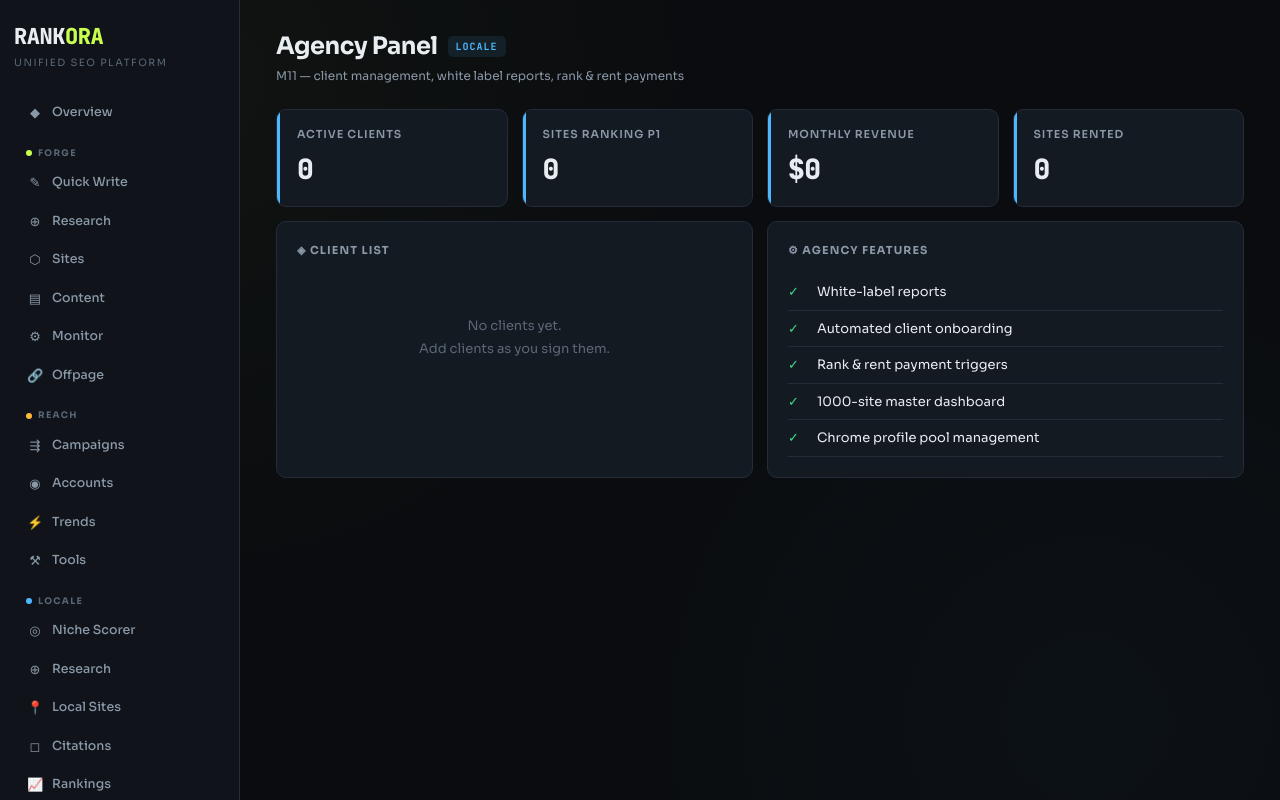
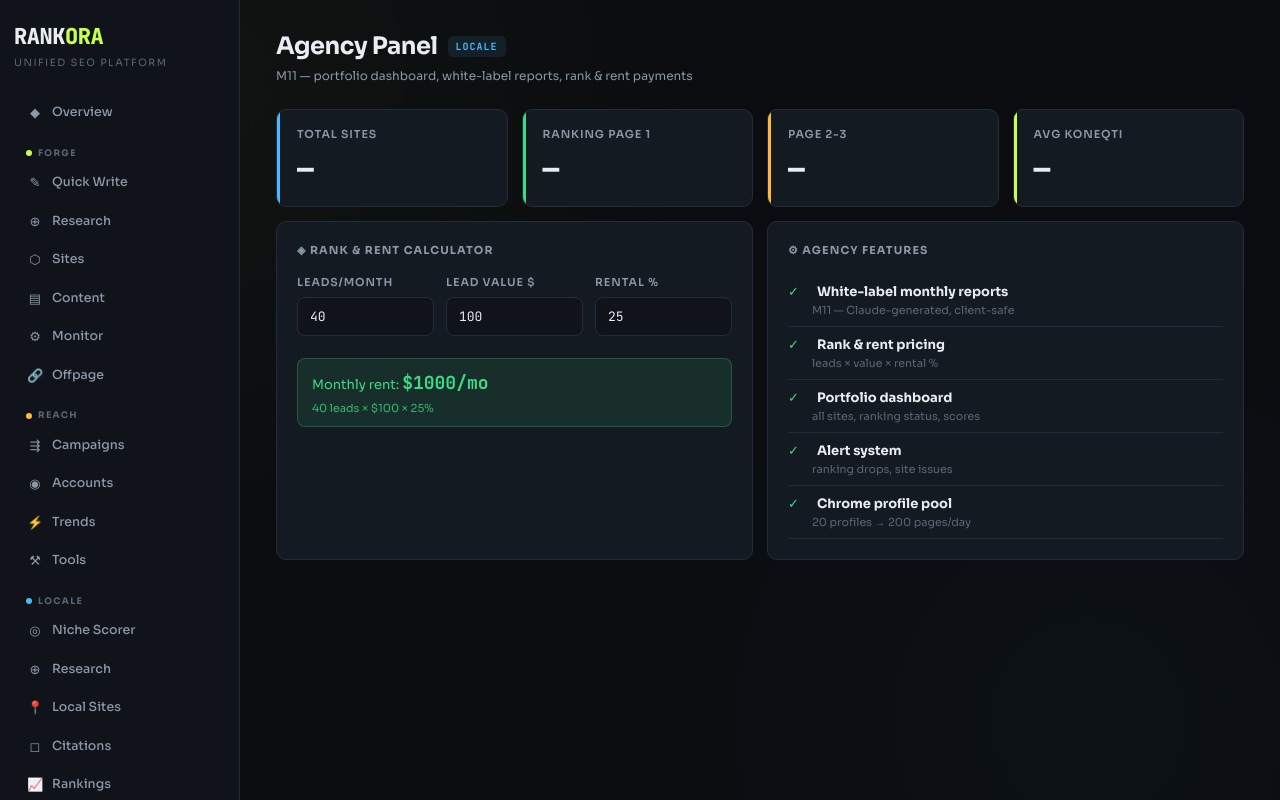
Before and after one commit to blogwriter122/rankora-dashboard, a Next.js app: page /locale/agency in a window 1280 px wide. Built offline with nearby package versions, Linux system fonts and the light colour scheme; no server answers.

Commit message:
v6 dashboard

```diff
--- a/lib/api.js
+++ b/lib/api.js
@@ -18,7 +18,6 @@ async function call(path, method = 'GET', body) {
 
 export const api = {
   health: () => call('/api/health'),
-  // Sites
   sites: () => call('/api/sites'),
   addSite: (s) => call('/api/sites', 'POST', s),
   updateSite: (id, f) => call(`/api/sites/${id}`, 'PATCH', f),
@@ -30,38 +29,24 @@ export const api = {
   trust: (d) => call('/api/run/trust', 'POST', d),
   write: (d) => call('/api/run/write', 'POST', d),
   writeSilo: (d) => call('/api/run/write-silo', 'POST', d),
+  forgeMonitor: (d) => call('/api/forge/monitor', 'POST', d),
+  forgeOffpage: (d) => call('/api/forge/offpage', 'POST', d),
   // Reach
   parasiteWrite: (d) => call('/api/parasite/write', 'POST', d),
   parasiteBulk: (d) => call('/api/parasite/bulk', 'POST', d),
+  reachDesign: (d) => call('/api/reach/design', 'POST', d),
+  reachWp: (d) => call('/api/reach/wp', 'POST', d),
   // Locale
   localeScore: (d) => call('/api/locale/score', 'POST', d),
   localeRun: (d) => call('/api/locale/run', 'POST', d),
+  localePortfolio: () => call('/api/locale/portfolio'),
 };
 
 export const fetchers = {
-  sites: async () => {
-    const { data } = await supabase.from('sites').select('*').order('created_at', { ascending: false });
-    return data || [];
-  },
-  jobs: async () => {
-    const { data } = await supabase.from('jobs').select('*').order('created_at', { ascending: false }).limit(50);
-    return data || [];
-  },
-  published: async () => {
-    const { data } = await supabase.from('published').select('*').order('published_at', { ascending: false }).limit(100);
-    return data || [];
-  },
-  accounts: async () => {
-    const { data } = await supabase.from('accounts').select('*').order('platform');
-    return data || [];
-  },
-  trends: async () => {
-    const { data } = await supabase.from('trend_signals').select('*').eq('processed', false)
-      .order('score', { ascending: false }).limit(50);
-    return data || [];
-  },
-  tools: async () => {
-    const { data } = await supabase.from('tools').select('*').order('created_at', { ascending: false });
-    return data || [];
-  },
+  sites: async () => { const { data } = await supabase.from('sites').select('*').order('created_at', { ascending: false }); return data || []; },
+  jobs: async () => { const { data } = await supabase.from('jobs').select('*').order('created_at', { ascending: false }).limit(50); return data || []; },
+  published: async () => { const { data } = await supabase.from('published').select('*').order('published_at', { ascending: false }).limit(100); return data || []; },
+  accounts: async () => { const { data } = await supabase.from('accounts').select('*').order('platform'); return data || []; },
+  trends: async () => { const { data } = await supabase.from('trend_signals').select('*').eq('processed', false).order('score', { ascending: false }).limit(50); return data || []; },
+  tools: async () => { const { data } = await supabase.from('tools').select('*').order('created_at', { ascending: false }); return data || []; },
 };
--- a/pages/forge/monitor.js
+++ b/pages/forge/monitor.js
@@ -1,5 +1,5 @@
 import useSWR from 'swr';
-import { fetchers } from '../../lib/api';
+import { fetchers, api } from '../../lib/api';
 
 export default function ForgeMonitor() {
   const { data: sites = [] } = useSWR('sites', fetchers.sites, { refreshInterval: 30000 });
@@ -23,7 +23,7 @@ export default function ForgeMonitor() {
               <td className="mono">{s.daily_clicks||0}</td>
               <td>{s.offpage_unlocked ? <span className="badge go">unlocked</span> : <span className="badge low">locked</span>}</td>
               <td className="mono">{s.koneqti_score ? `${s.koneqti_score}/100` : '—'}</td>
-              <td><button className="btn ghost sm">Check GSC</button></td>
+              <td><button className="btn ghost sm" onClick={async()=>{try{await api.forgeMonitor({siteId:s.id});alert('GSC check queued');}catch(e){alert(e.message);}}}>Check GSC</button></td>
             </tr>
           ))}</tbody></table>
         )}
--- a/pages/forge/offpage.js
+++ b/pages/forge/offpage.js
@@ -1,5 +1,5 @@
 import useSWR from 'swr';
-import { fetchers } from '../../lib/api';
+import { fetchers, api } from '../../lib/api';
 
 export default function ForgeOffpage() {
   const { data: sites = [] } = useSWR('sites', fetchers.sites, { refreshInterval: 30000 });
@@ -38,7 +38,7 @@ export default function ForgeOffpage() {
               <td>{s.offpage_unlocked ? <span className="badge go">🔓 UNLOCKED</span> : <span className="badge low">🔒 LOCKED</span>}</td>
               <td className="mono">{s.daily_clicks||0}/day</td>
               <td className="mono">—</td>
-              <td>{s.offpage_unlocked ? <button className="btn ghost sm">Run</button> : '—'}</td>
+              <td>{s.offpage_unlocked ? <button className="btn ghost sm" onClick={async()=>{try{await api.forgeOffpage({siteId:s.id});alert('Offpage queued');}catch(e){alert(e.message);}}}>Run</button> : '—'}</td>
               <td>{s.offpage_unlocked ? <button className="btn ghost sm">Build PDF</button> : '—'}</td>
             </tr>
           ))}</tbody></table>
--- a/pages/locale/agency.js
+++ b/pages/locale/agency.js
@@ -1,20 +1,61 @@
+import { useState, useEffect } from 'react';
+import { api } from '../../lib/api';
+
 export default function LocaleAgency() {
+  const [stats, setStats] = useState(null);
+  useEffect(() => { api.localePortfolio().then(setStats).catch(() => {}); }, []);
+
   return (
     <div className="fade-in">
-      <div className="page-head"><div><div className="flex" style={{gap:10}}><div className="page-title">Agency Panel</div><span className="engine-tag locale">Locale</span></div><div className="page-sub">M11 — client management, white label reports, rank & rent payments</div></div></div>
+      <div className="page-head"><div><div className="flex" style={{gap:10}}><div className="page-title">Agency Panel</div><span className="engine-tag locale">Locale</span></div><div className="page-sub">M11 — portfolio dashboard, white-label reports, rank & rent payments</div></div></div>
+
       <div className="grid grid-4" style={{marginBottom:14}}>
-        {[{l:'Active Clients',v:'0'},{l:'Sites Ranking P1',v:'0'},{l:'Monthly Revenue',v:'$0'},{l:'Sites Rented',v:'0'}].map(s=>(
-          <div key={s.l} className="stat locale"><div className="stat-label">{s.l}</div><div className="stat-value">{s.v}</div></div>
-        ))}
+        <div className="stat locale"><div className="stat-label">Total Sites</div><div className="stat-value">{stats?.totalSites ?? '—'}</div></div>
+        <div className="stat go"><div className="stat-label">Ranking Page 1</div><div className="stat-value">{stats?.rankingPage1 ?? '—'}</div></div>
+        <div className="stat reach"><div className="stat-label">Page 2-3</div><div className="stat-value">{stats?.rankingPage2_3 ?? '—'}</div></div>
+        <div className="stat"><div className="stat-label">Avg Koneqti</div><div className="stat-value">{stats?.avgKoneqti ?? '—'}</div></div>
       </div>
+
       <div className="grid grid-2">
-        <div className="panel"><div className="panel-title">◈ Client List</div><div className="empty">No clients yet.<br />Add clients as you sign them.</div></div>
+        <div className="panel">
+          <div className="panel-title">◈ Rank & Rent Calculator</div>
+          <RentCalc />
+        </div>
         <div className="panel"><div className="panel-title">⚙ Agency Features</div>
-          {['White-label reports','Automated client onboarding','Rank & rent payment triggers','1000-site master dashboard','Chrome profile pool management'].map(f=>(
-            <div key={f} className="flex" style={{padding:'8px 0',borderBottom:'1px solid var(--border)',fontSize:13}}><span style={{color:'var(--go)',marginRight:8}}>✓</span>{f}</div>
+          {[
+            ['White-label monthly reports', 'M11 — Claude-generated, client-safe'],
+            ['Rank & rent pricing', 'leads × value × rental %'],
+            ['Portfolio dashboard', 'all sites, ranking status, scores'],
+            ['Alert system', 'ranking drops, site issues'],
+            ['Chrome profile pool', '20 profiles → 200 pages/day'],
+          ].map(([f, d]) => (
+            <div key={f} style={{padding:'8px 0',borderBottom:'1px solid var(--border)'}}>
+              <div className="flex" style={{fontSize:13}}><span style={{color:'var(--go)',marginRight:8}}>✓</span><strong>{f}</strong></div>
+              <div style={{fontSize:11,color:'var(--text-faint)',marginLeft:24}}>{d}</div>
+            </div>
           ))}
         </div>
       </div>
     </div>
   );
 }
+
+function RentCalc() {
+  const [leads, setLeads] = useState(40);
+  const [value, setValue] = useState(100);
+  const [pct, setPct] = useState(25);
+  const monthly = Math.round(leads * value * (pct / 100));
+  return (
+    <div>
+      <div className="row">
+        <div className="field"><label>Leads/month</label><input type="number" value={leads} onChange={e=>setLeads(+e.target.value)} /></div>
+        <div className="field"><label>Lead value $</label><input type="number" value={value} onChange={e=>setValue(+e.target.value)} /></div>
+        <div className="field"><label>Rental %</label><input type="number" value={pct} onChange={e=>setPct(+e.target.value)} /></div>
+      </div>
+      <div className="success-msg" style={{marginTop:8}}>
+        Monthly rent: <strong style={{fontFamily:'var(--mono)',fontSize:18}}>${monthly}/mo</strong>
+        <div style={{fontSize:11,opacity:.8,marginTop:4}}>{leads} leads × ${value} × {pct}%</div>
+      </div>
+    </div>
+  );
+}
```
Also changed, not shown: pages/locale/citations.js (+51 -9 lines), pages/locale/rankings.js (+46 -19 lines), 2 other files (tests, documents, lock files or other folders).
